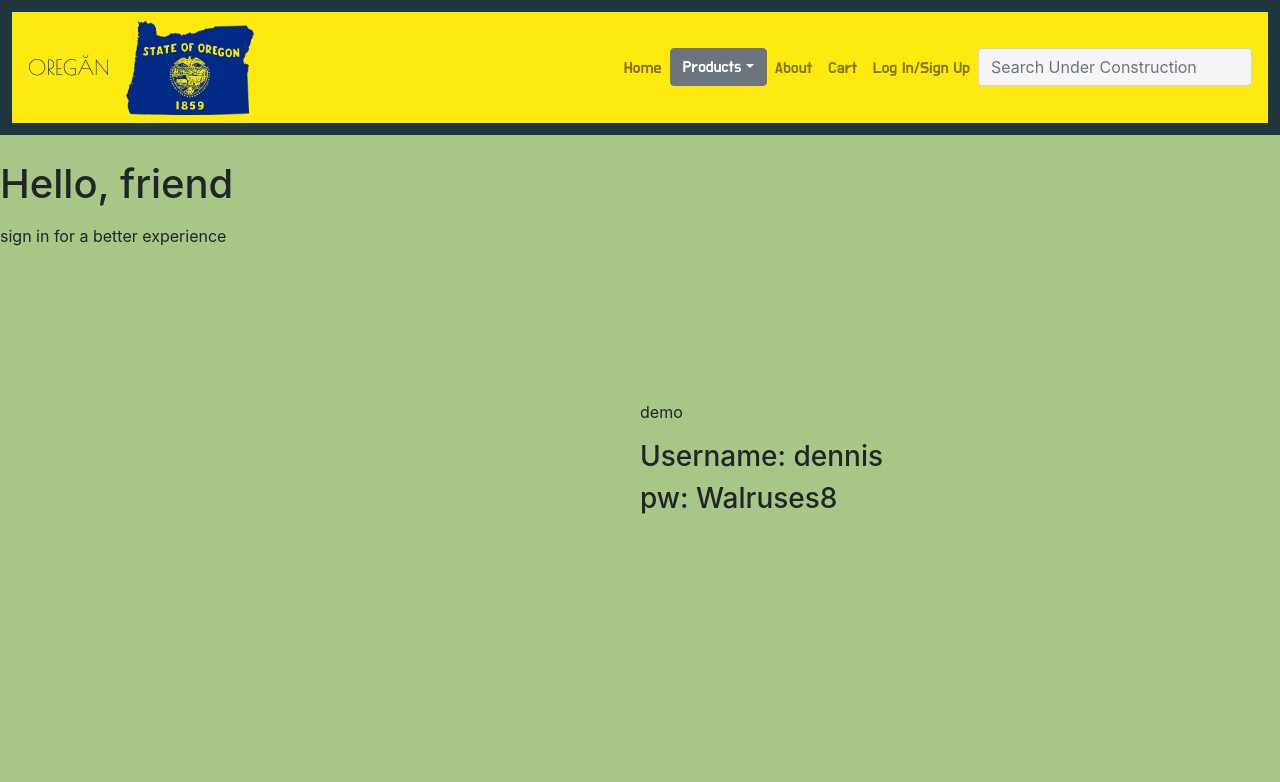
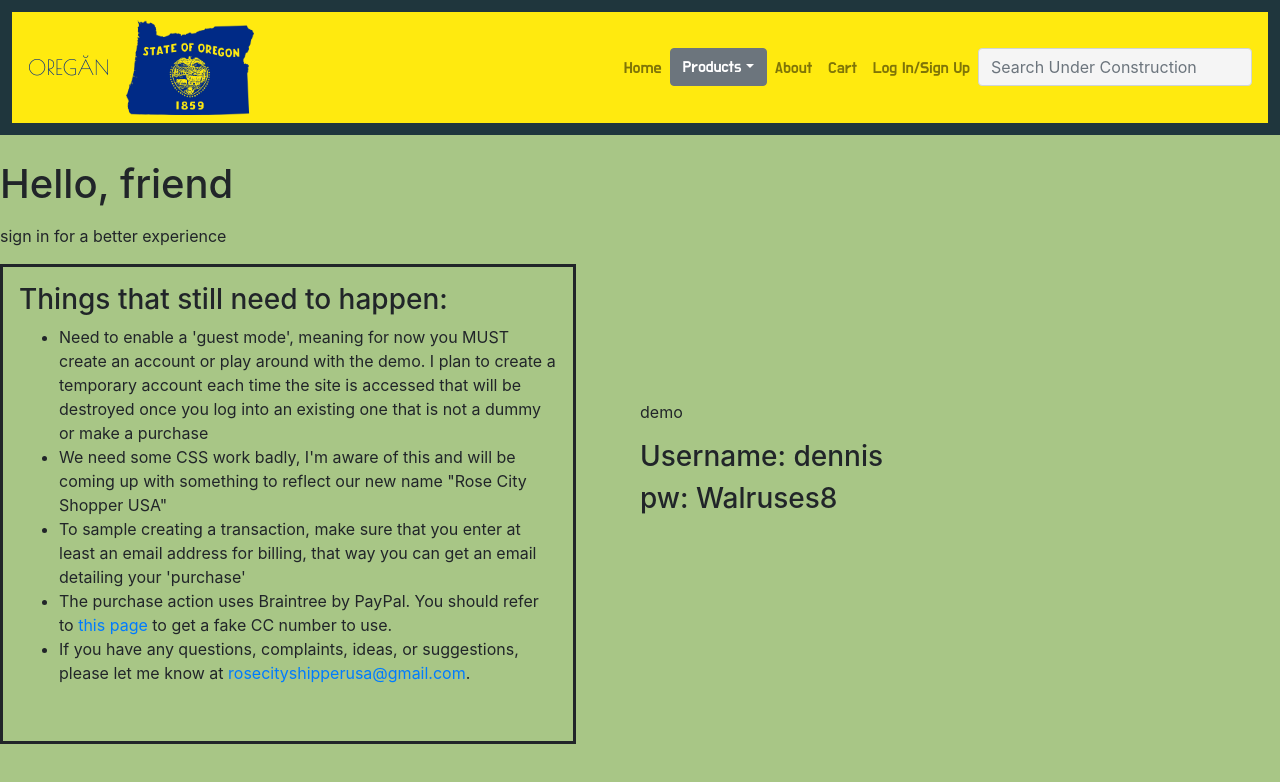
Before and after one commit to lightsage88/oregan, a React (Create React App) app: page / in a window 1280 px wide. Shown: the top 782 px of the page. Built offline with nearby package versions, Linux system fonts and the light colour scheme; no server answers; a web font is replaced by a local one.

Commit message:
deploying live, but have a list of todos out for the world to see...ah transparency

```diff
--- a/src/components/landing.css
+++ b/src/components/landing.css
@@ -1,3 +1,14 @@
+.todos {
+	border: solid;
+position: absolute;
+top: 88%;
+/*width: 45%;
+*/padding: 1rem;
+overflow: auto;
+height: 60%;
+background: inherit;
+}
+
 .landingMain {
 	background: #a8c686;
 	height: 100vh;
@@ -30,4 +41,15 @@
 	.landingMain span {
 		top: 28%;
 	}
+
+	.todos {
+		top:0;
+		border: solid;
+position: relative;
+margin-top: 24vh;
+width: 45%;
+padding: 1rem;
+overflow: auto;
+height: 60%;
+	}
 }
--- a/src/components/landing.js
+++ b/src/components/landing.js
@@ -22,11 +22,24 @@ export class Landing extends Component {
 			{this.props.firstName===undefined ? <span>sign in for a better experience</span> : <span>welcome back!</span>}
 
 			<br/><br/><br/>
+			<section className='todos'>
+				<h3>Things that still need to happen:</h3>
+					<ul>
+						<li>Need to enable a 'guest mode', meaning for now you MUST create an account or play around with the demo.
+						I plan to create a temporary account each time the site is accessed that will be destroyed once you log into an existing one that is not a dummy or make a purchase</li>
+						<li>We need some CSS work badly, I'm aware of this and will be coming up with something to reflect our new name "Rose City Shopper USA"</li>
+						<li>To sample creating a transaction, make sure that you enter at least an email address for billing, that way you can get an email detailing your 'purchase'</li>
+						<li>The purchase action uses Braintree by PayPal. You should refer to <a href='https://developers.braintreepayments.com/reference/general/testing/ruby'>this page</a> to get a fake CC number to use.</li>
+						<li>If you have any questions, complaints, ideas, or suggestions, please let me know at <a href="mailto:rosecityshopperusa@gmail.com">rosecityshipperusa@gmail.com</a>.</li>
+					</ul>
+			</section>
+
 			<section className='demo'>
 				<p>demo</p>
 				<h3>Username: dennis</h3>
 				<h3>pw: Walruses8</h3>
 			</section>
+
 			</div>
 			);
 
--- a/src/components/navBar.js
+++ b/src/components/navBar.js
@@ -50,8 +50,13 @@ export class NavBar extends React.Component {
 
       this.props.dispatch(persistData(id));
 
+    } else if(localStorage.getItem('unknownUser')){
+      console.log('unknownUser at play!');
+      console.log(localStorage);
     } else {
-      console.log('no id ');
+      console.log('no id');
+      localStorage.setItem('unknownUser', true);
+      localStorage.setItem('cart', '[]');
     }
 
   }
--- a/src/components/productCard.js
+++ b/src/components/productCard.js
@@ -39,6 +39,13 @@ export class ProductCard extends React.Component{
 		}
 	}
 
+	componentWillMount(){
+		console.log('cwm running');
+		if(localStorage.getItem('unknownUser')){
+			let cart = localStorage.getItem('cart');
+		}
+	}
+
 	onChange(e){
 		console.log('onChange running');
 		console.log(e.target.value);
@@ -72,7 +79,11 @@ export class ProductCard extends React.Component{
 		console.log('trying to see something about the dimensions');
 		console.log(this.props.details);
 		console.log(this.props.currentCart);
-		let cart = this.props.currentCart;
+
+
+			let cart = this.props.currentCart;
+
+
 
 		let dateToCart = new Date;
 		let cartLength = cart.length;
--- a/src/config.js
+++ b/src/config.js
@@ -3,7 +3,7 @@ module.exports = {
 	DATABASE_URL: process.env.DATABASE_URL || global.DATABASE_URL || 'mongodb://lightsage88:Walruses8@ds149309.mlab.com:49309/oregan',
 	JWT_SECRET: process.env.JWT_SECRET || 'pepperTheCat',
 	JWT_EXPIRY: process.env.JWT_EXPIRY || '15m',
-	API_BASE_URL: process.env.REACT_APP_API_BASE_URL || "https://protected-bastion-38106.herokuapp.com"
+	API_BASE_URL: process.env.REACT_APP_API_BASE_URL || "http://localhost:8080"
 };
 
 // "https://protected-bastion-38106.herokuapp.com" "http://localhost:8080"
```
